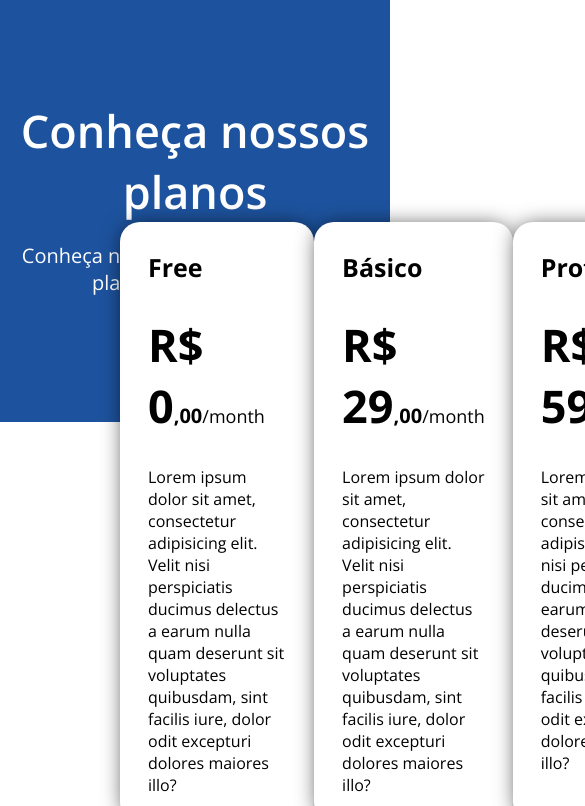
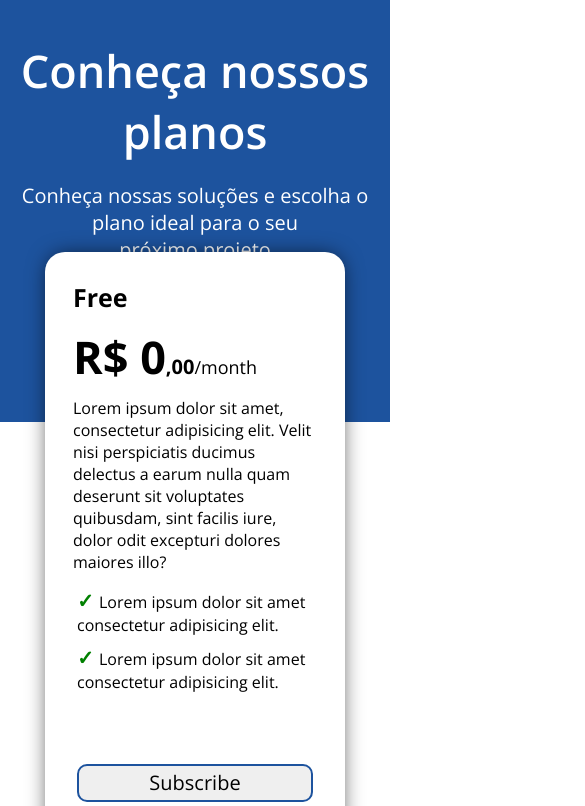
Before and after one commit to brunoalksouza/plan_pricing_table, a plain HTML site: page index.html in a window 390 px wide. Shown: the top 806 px of the page, 585 px wide, since content can reach past the window. Drawn offline with nearby package versions, Linux system fonts and the light colour scheme.

Commit message:
Update style.css

```diff
--- a/style.css
+++ b/style.css
@@ -46,14 +46,13 @@ span,
 }
 
 .container {
-  margin-top: -200px;
+  margin-top: -10%;
 }
 
 .card-wrapper {
   padding: 0 120px;
   display: flex;
   justify-content: space-evenly;
-  /* max-width: 80vw; */
 }
 
 .card {
@@ -65,6 +64,36 @@ span,
   -moz-box-shadow: 0px 0px 21px -4px rgba(0, 0, 0, 0.75);
   box-shadow: 0px 0px 21px -4px rgba(0, 0, 0, 0.75);
   transition: 10ms;
+  justify-content: space-between;
+}
+
+@media (max-width: 1480px) {
+  .text-page {
+    padding: 40px 10px 40px 10px;
+  }
+  .card-wrapper {
+    margin-top: -190px;
+    flex-wrap: wrap;
+    padding: 0 0 60px 0;
+  }
+  .card {
+    margin-top: 20px;
+  }
+}
+
+@media (max-width: 480px) {
+  .text-page {
+    padding: 40px 10px 40px 10px;
+  }
+  .card-wrapper {
+    margin-top: -190px;
+    flex-wrap: wrap;
+    padding: 0 0 60px 0;
+  }
+  .card {
+    width: 300px;
+    height: 600px;
+  }
 }
 
 .card:hover {
@@ -74,7 +103,7 @@ span,
 
 .details {
   padding: 28px;
-  height: 91%;
+  height: 76%;
   display: flex;
   flex-direction: column;
 }
@@ -89,7 +118,7 @@ span {
 }
 
 .price-card {
-  padding-top: 30px;
+  padding-top: 12px;
   font-weight: 700;
   font-size: 45px;
 }
@@ -106,12 +135,12 @@ span {
 }
 
 .description-card {
-  padding-top: 30px;
+  padding-top: 10px;
   font-weight: 400;
 }
 
 .benefits-card {
-  padding-top: 35px;
+  padding-top: 10px;
 }
 
 .checkMark {
@@ -127,7 +156,8 @@ span {
 .btn-box {
   display: flex;
   justify-content: center;
-  align-items: center;
+  bottom: 0;
+  margin-bottom: 0;
 }
 
 .subscribe-btn {
@@ -135,8 +165,10 @@ span {
   border-radius: 10px;
   font-size: 20px;
 
-  width: 23vh;
+  width: 28vh;
   height: 4.5vh;
+
+  align-items: flex-end;
 }
 
 .subscribe-btn:hover {
```
